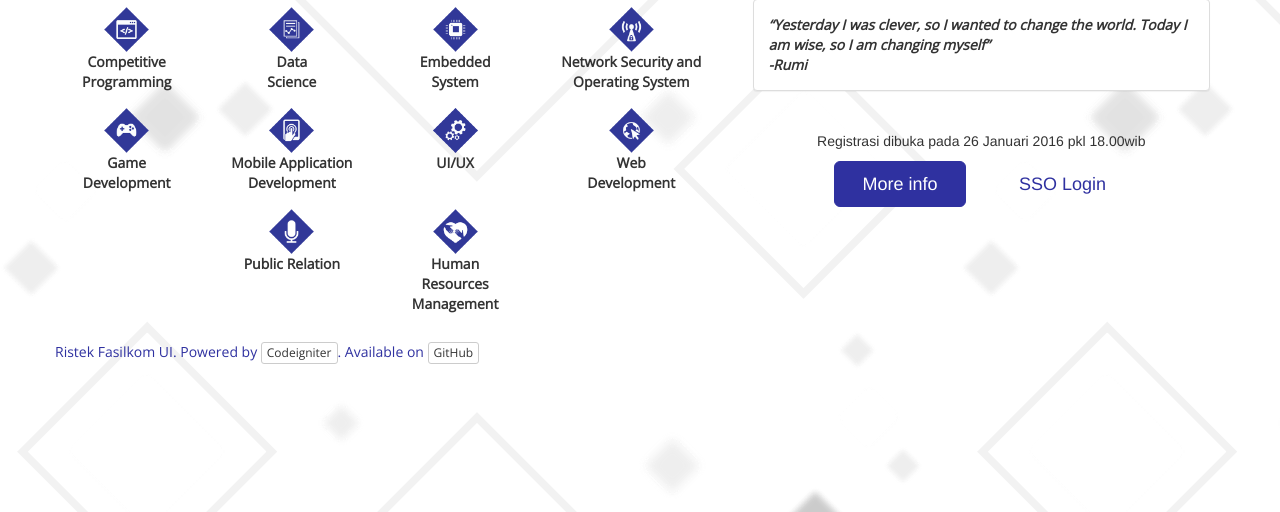
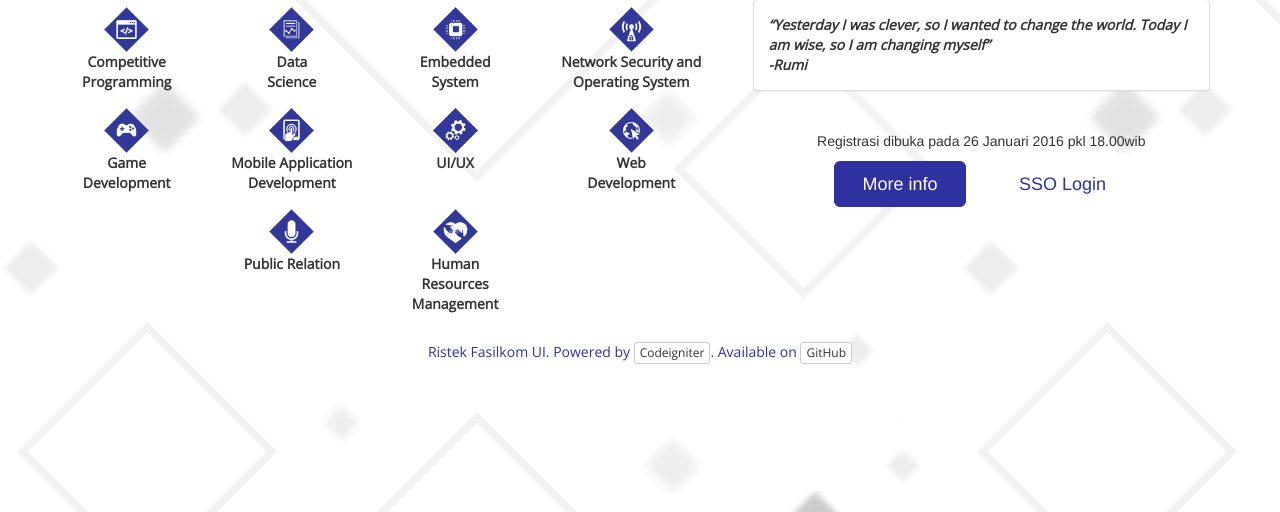
Before and after one commit to mgilangjanuar/join_ristek, a CodeIgniter app: page / in a window 1280 px wide. Shown: the part 288-800 px from the top of the page. Run offline with CodeIgniter, Linux system fonts and the light colour scheme; some web fonts are replaced.

Commit message:
fixing footer in home.php

```diff
--- a/application/views/home.php
+++ b/application/views/home.php
@@ -137,7 +137,7 @@
 			</div>
 			<div class="row">
 				<div class="col-md-12">
-					<div class="row">
+					<div class="row text-center">
 						<span class="content-font text-info">Ristek Fasilkom UI. Powered by <a href="http://www.codeigniter.com" class="btn btn-xs btn-default">Codeigniter</a>. Available on <a href="https://github.com/jundialwan/join_ristek" class="btn btn-xs btn-default">GitHub</a></span>
 					</div>
 				</div>
```
